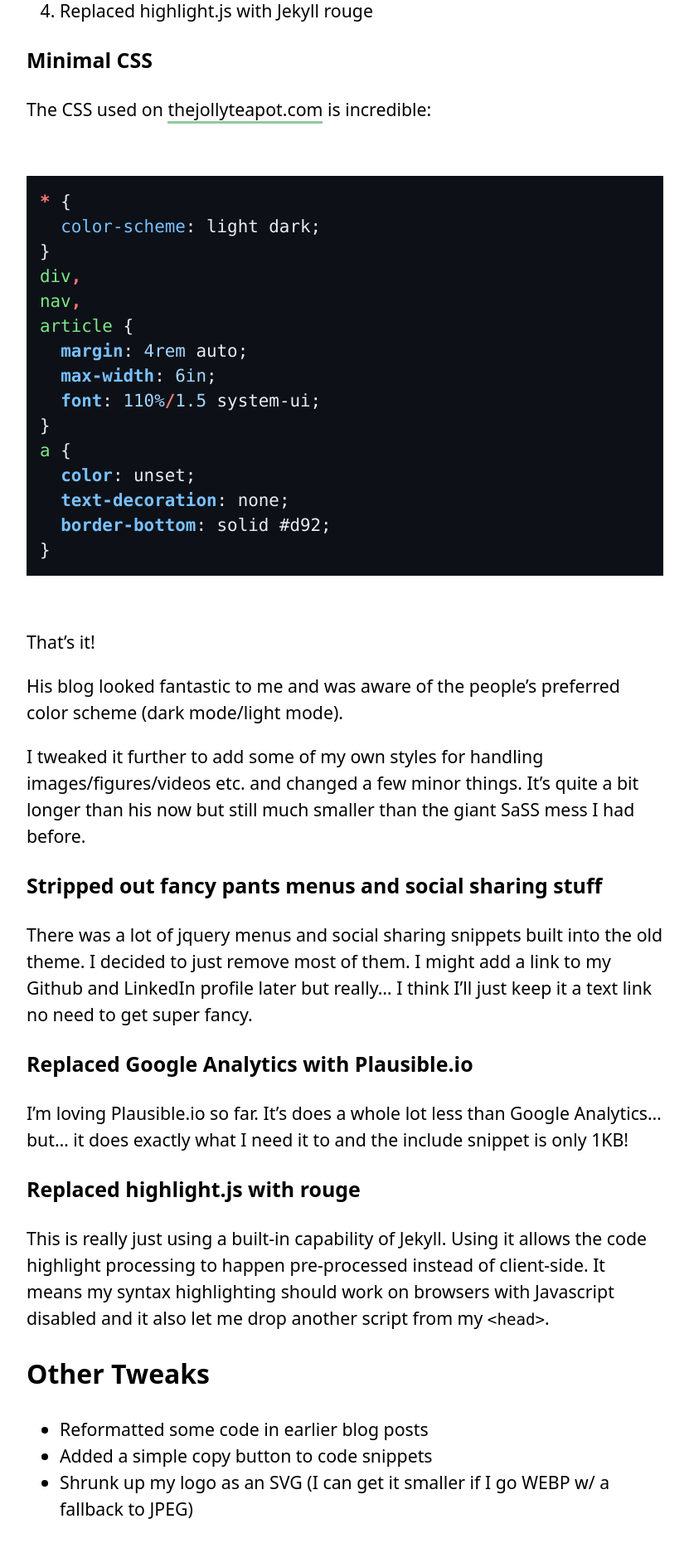
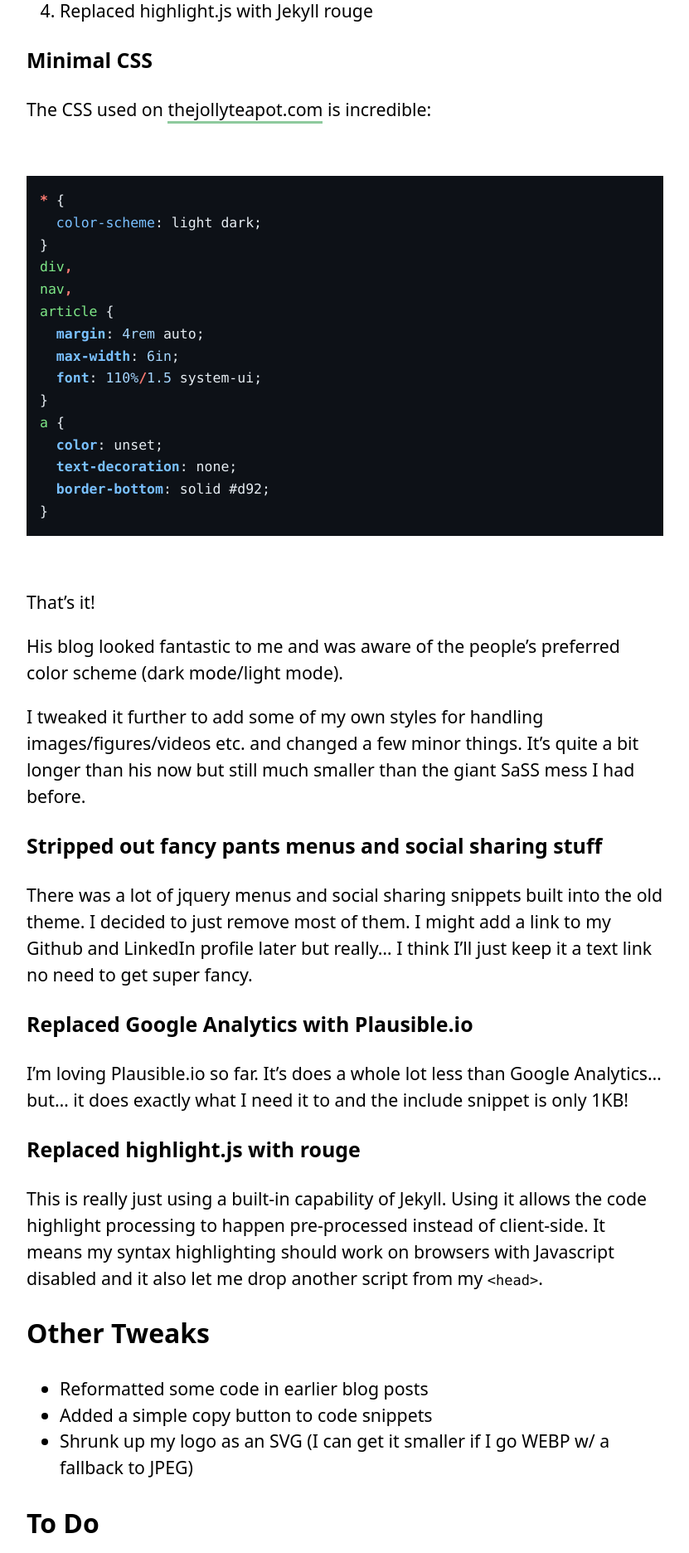
Before and after one commit to Tiberriver256/Tiberriver256.GitHub.io, a Jekyll site: the page built from _posts/2023-01-11-BlogImprovements.md, in a window 1280 px wide. Shown: the part 894-2766 px from the top of the page at 83% size, without its empty margins (224-1055 px from the left). Built offline with Jekyll 4.4.1, drawn with Linux system fonts in a browser that asks for light colours; comment, search, counter and statistics services are not loaded.

Commit message:
Moving hit counter to the correct template and shaving down the code size a tad further

```diff
--- a/_layouts/page.html
+++ b/_layouts/page.html
@@ -40,11 +40,6 @@
   <div class="footer-wrapper">
     <footer role="contentinfo">
       {% include footer.html %}
-      {% capture canonical %}{{ site.url }}{% if site.permalink contains '.html' %}{{ page.url }}{% else %}{{ page.url | remove:'index.html' | strip_slash }}{% endif %}{% endcapture %}
-      <a href="https://hits.seeyoufarm.com" style="border-bottom: none;">
-        <img
-          src="https://hits.seeyoufarm.com/api/count/incr/badge.svg?url={{ canonical | uri_escape }}" />
-      </a>
     </footer>
   </div>
   <!-- /.footer-wrapper -->
--- a/_layouts/post.html
+++ b/_layouts/post.html
@@ -54,7 +54,14 @@
     {% include scripts.html %}
 
     <div class="footer-wrapper">
-      <footer role="contentinfo">{% include footer.html %}</footer>
+      <footer role="contentinfo">
+        {% include footer.html %}
+        {% capture canonical %}{{ site.url }}{% if site.permalink contains '.html' %}{{ page.url }}{% else %}{{ page.url | remove:'index.html' | strip_slash }}{% endif %}{% endcapture %}
+        <a href="https://hits.seeyoufarm.com" style="border-bottom: none;">
+          <img
+            src="https://hits.seeyoufarm.com/api/count/incr/badge.svg?url={{ canonical | uri_escape }}" />
+        </a>
+      </footer>
     </div>
     <!-- /.footer-wrapper -->
   </body>
--- a/assets/css/main.css
+++ b/assets/css/main.css
@@ -142,7 +142,7 @@
 }
 
 pre, code {
-  font-size: 90%;
+  font-size: 80%;
   font-family: SFMono-Regular, Menlo, Monaco, Consolas, "Liberation Mono",
     "Courier New", monospace;
 }
```
